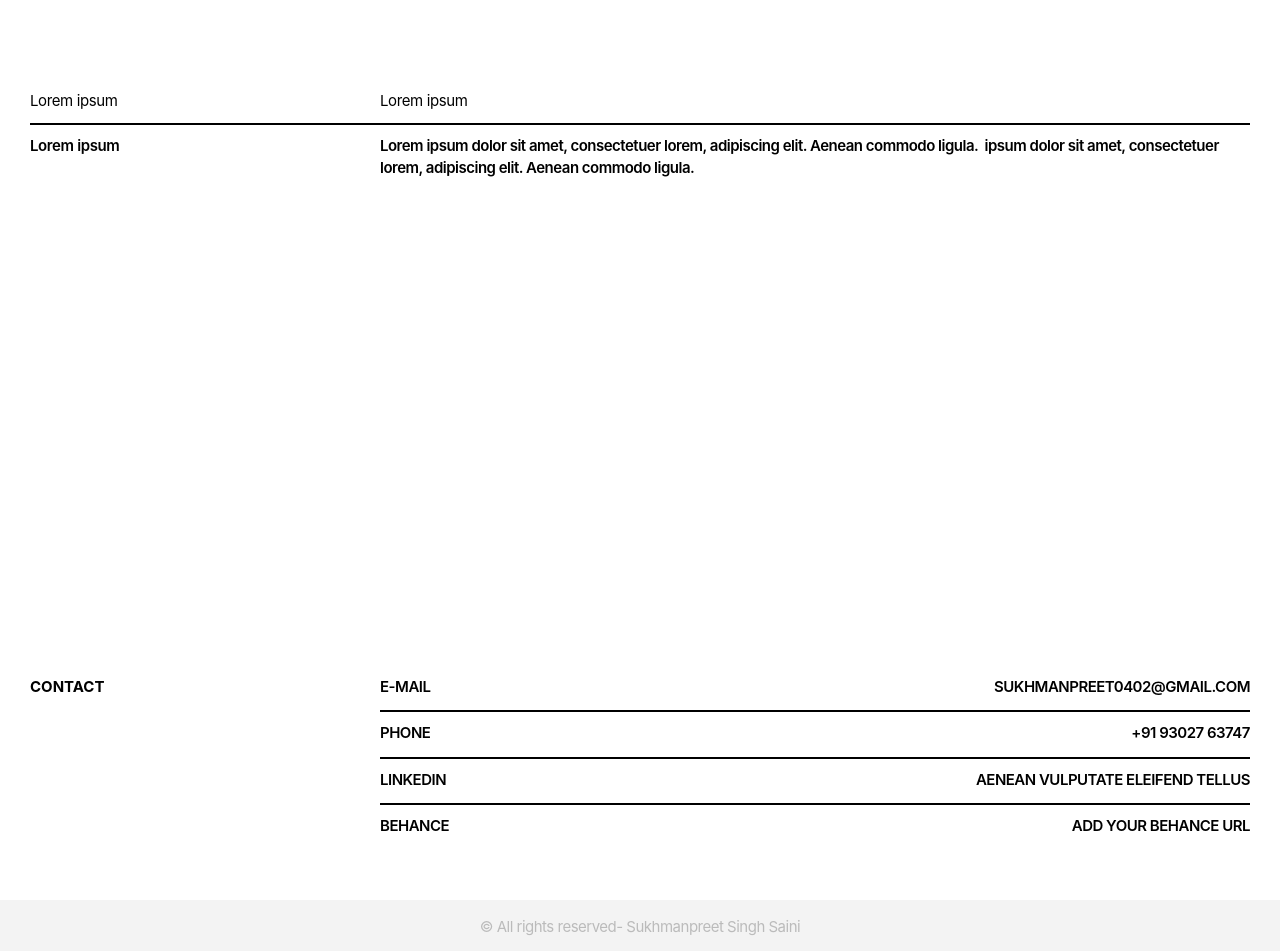
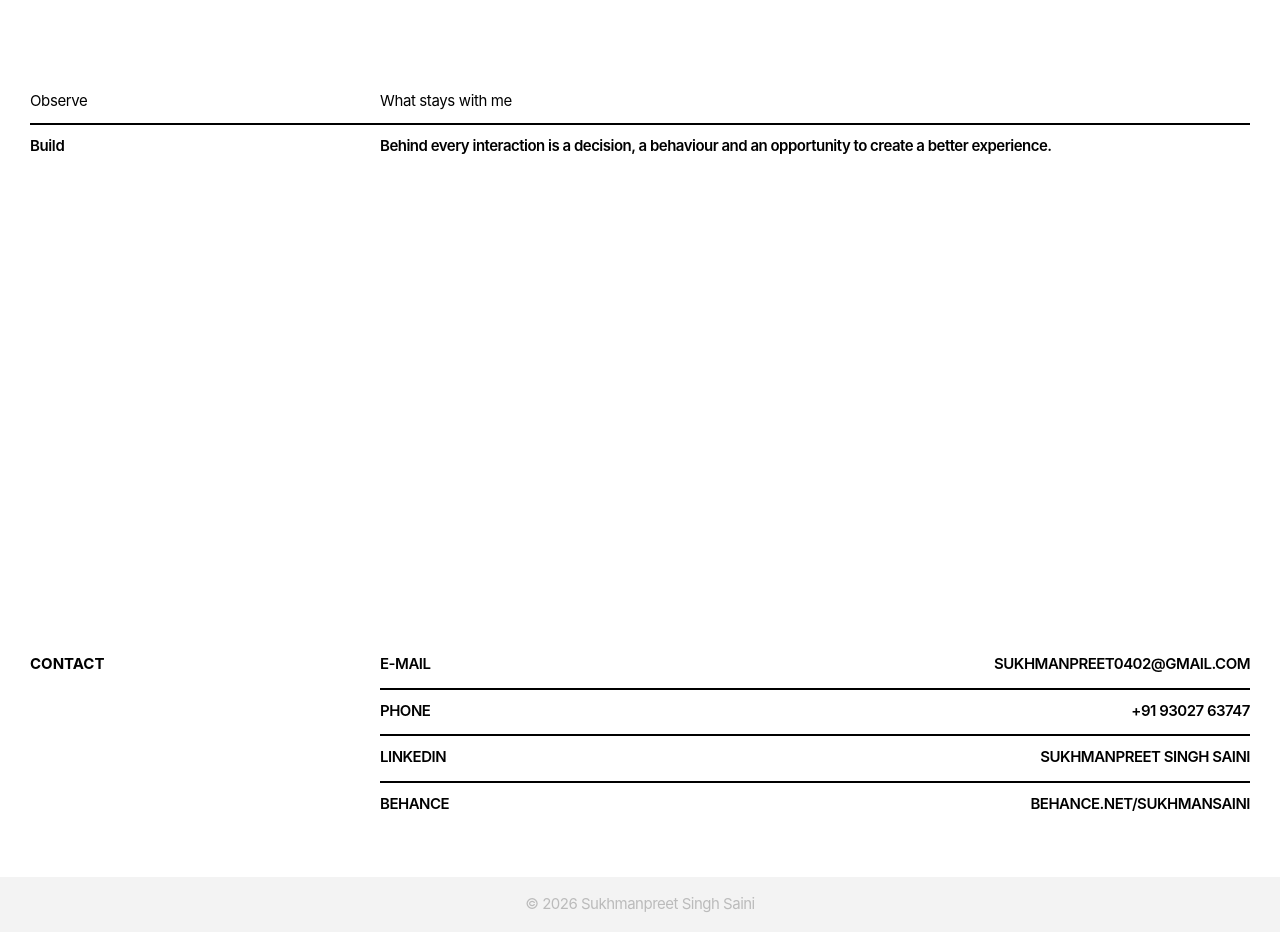
Before and after one commit to sukhman0402/portfolio-website, a Next.js app: page /research in a window 1280 px wide. Shown: the part 2200-3151 px from the top of the page. Built offline with nearby package versions, Linux system fonts and the light colour scheme.

Commit message:
Update Footer.js

```diff
--- a/src/components/Footer.js
+++ b/src/components/Footer.js
@@ -75,25 +75,41 @@
 //     to the footer band. Contact itself wasn't touched by this redesign
 //     round at all, only the quote block above it.
 
-// Literal Figma placeholder text (node 321:1405, get_design_context) —
-// not curated copy. Kept as-is per instruction to match the redesign
-// exactly. Currently identical to Hero's own placeholder strings (both
-// point at the same unfinished Figma text), but declared as this file's
-// own constants rather than imported/shared — see the note above.
-const QUOTE_TOP_LABEL_LEFT = "Lorem ipsum";
-const QUOTE_TOP_LABEL_RIGHT = "Lorem ipsum";
-const QUOTE_HEADING = "Lorem ipsum";
+// Final copy (2026-09-28, chosen by Sukhman, replaces the Figma Lorem
+// ipsum). Same two-pair structure as the Hero (see Hero.js): each column
+// pair is a secondary label (top, regular) over a primary line (below the
+// divider, semibold). Kept as this file's own constants, not shared with
+// Hero (see the NOTE ON DUPLICATION above).
+//   - Pair A (left column)  = "Observe" over "Build": closes the Hero's
+//     "Observe, then build." line.
+//   - Pair B (right column) = "What stays with me" over the conclusion
+//     line, which is final copy from the Figma file (design.md 2.2).
+// Pair A (secondary)
+const QUOTE_TOP_LABEL_LEFT = "Observe";
+// Pair B (secondary)
+const QUOTE_TOP_LABEL_RIGHT = "What stays with me";
+// Pair A (primary)
+const QUOTE_HEADING = "Build";
+// Pair B (primary)
 const QUOTE_TEXT =
-  "Lorem ipsum dolor sit amet, consectetuer lorem, adipiscing elit. Aenean commodo ligula.  ipsum dolor sit amet, consectetuer lorem, adipiscing elit. Aenean commodo ligula.";
+  "Behind every interaction is a decision, a behaviour and an opportunity to create a better experience.";
 
+// MOBILE: one secondary line (regular weight) above the divider, the
+// conclusion line below it, same pattern as the Hero's mobile
+// "Spaces to Systems".
+const QUOTE_MOBILE_SECONDARY = "Observe to Build";
+const QUOTE_MOBILE_PRIMARY = QUOTE_TEXT;
+
+// A row with href: null is kept here but not rendered, so a row can be
+// switched off by emptying its link. LinkedIn added 2026-09-28: it shows
+// his name, not the URL, because the full profile URL is 49 characters and
+// broke mid-word across 2 lines on phones (the link itself is the full URL).
 const CONTACT_ROWS = [
   { label: "E-mail", value: "sukhmanpreet0402@gmail.com", href: "mailto:sukhmanpreet0402@gmail.com" },
   { label: "Phone", value: "+91  93027 63747", href: "tel:+919302763747" },
-  // TODO: still placeholder Latin text in Figma — replace with the real LinkedIn URL.
-  { label: "Linkedin", value: "Aenean vulputate eleifend tellus", href: "#" },
-  // TODO: replace with the real Behance URL (see note above).
-  { label: "Behance", value: "Add your Behance URL", href: "#" },
-];
+  { label: "Linkedin", value: "Sukhmanpreet Singh Saini", href: "https://www.linkedin.com/in/sukhmanpreet-singh-saini-417103265/" },
+  { label: "Behance", value: "behance.net/sukhmansaini", href: "https://www.behance.net/sukhmansaini" },
+].filter((row) => row.href);
 
 // Row rhythm below "Contact" (unchanged by this or any prior redesign
 // round): the dl has NO top border in Figma — only 3 divider lines for 4
@@ -133,12 +149,14 @@ export default function Footer() {
             right below it, and there's no scroll-icon element here to
             begin with. Flag if a fuller replication was intended instead. */}
         <div className="md:hidden">
-          <p className="font-semibold tracking-[-0.375px] text-black">
-            {QUOTE_HEADING}
+          {/* Secondary line in regular weight, matching the Hero's mobile
+              secondary (2026-09-28, with the final copy). */}
+          <p className="font-normal tracking-[-0.375px] text-black">
+            {QUOTE_MOBILE_SECONDARY}
           </p>
           <div className="mt-[10px] border-t-2 border-black" />
           <p className="mt-[10px] whitespace-pre-wrap font-semibold tracking-[-0.5px] text-black">
-            {QUOTE_TEXT}
+            {QUOTE_MOBILE_PRIMARY}
           </p>
         </div>
 
@@ -221,7 +239,13 @@ export default function Footer() {
                   {row.label}
                 </dt>
                 <dd className="font-semibold uppercase tracking-[-0.5px] text-right">
-                  <a href={row.href} className="hover:opacity-60 transition-opacity break-all">
+                  <a
+                    href={row.href}
+                    {...(row.href.startsWith("http")
+                      ? { target: "_blank", rel: "noopener noreferrer" }
+                      : {})}
+                    className="hover:opacity-60 transition-opacity break-all"
+                  >
                     {row.value}
                   </a>
                 </dd>
@@ -234,11 +258,15 @@ export default function Footer() {
       {/* Footer band — "SUKHMAN." removed and the copyright line centered,
           flagged 2026-09-02, direct instruction. Same markup on both
           breakpoints (no md: split here previously), so this applies to
-          mobile and desktop alike. */}
+          mobile and desktop alike.
+          Copyright text (2026-09-28, Sukhman's pick): "© <year> Sukhmanpreet
+          Singh Saini", replacing "© All rights reserved- ...". The year is
+          read from the clock when the page is built, so it rolls over on
+          the first deploy of a new year instead of going stale. */}
       <div className="w-full bg-footer-band">
         <div className="mx-auto flex max-w-[1440px] items-center justify-center px-5 py-4 sm:px-[30px]">
           <span className="text-center text-muted font-normal tracking-[-0.5px]">
-            © All rights reserved- Sukhmanpreet Singh Saini
+            © {new Date().getFullYear()} Sukhmanpreet Singh Saini
           </span>
         </div>
       </div>
```
